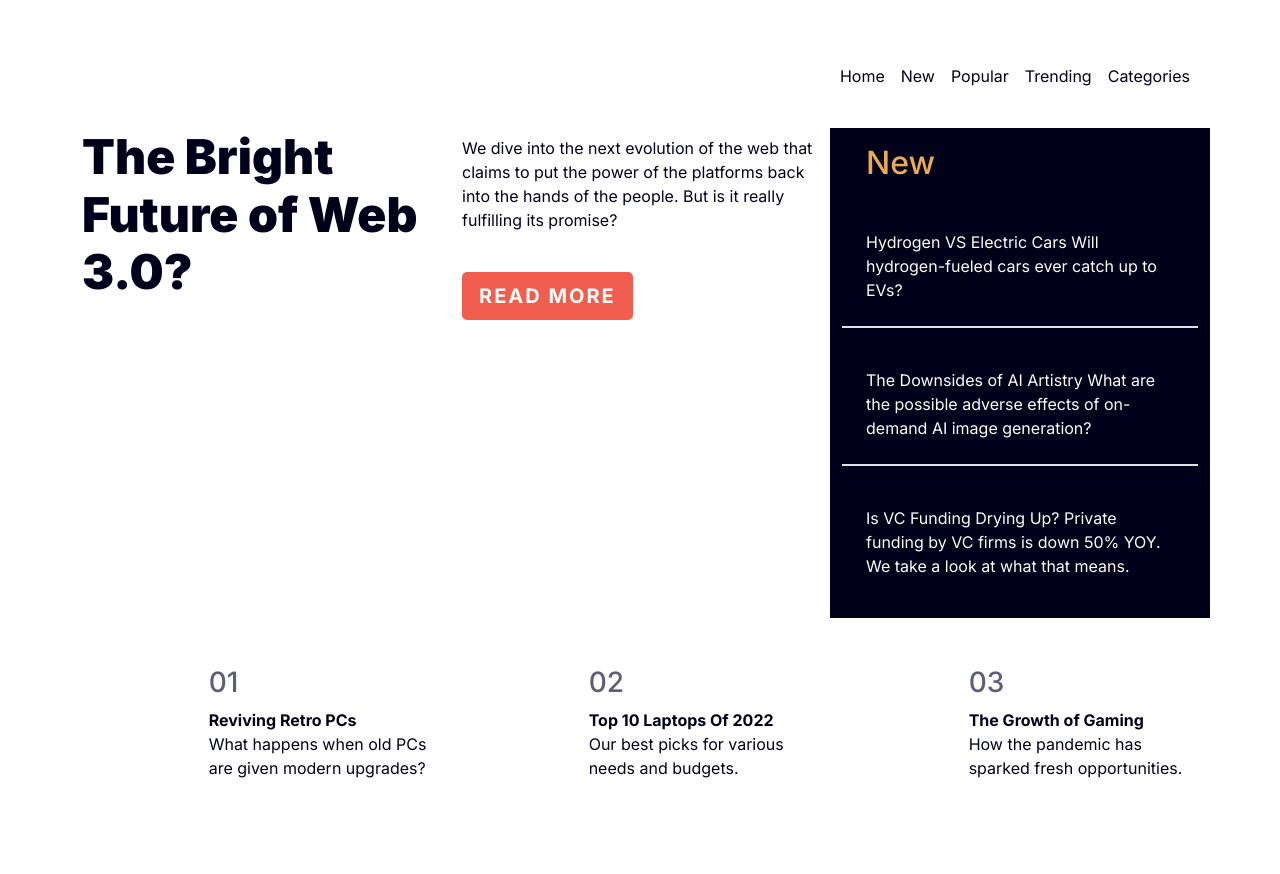
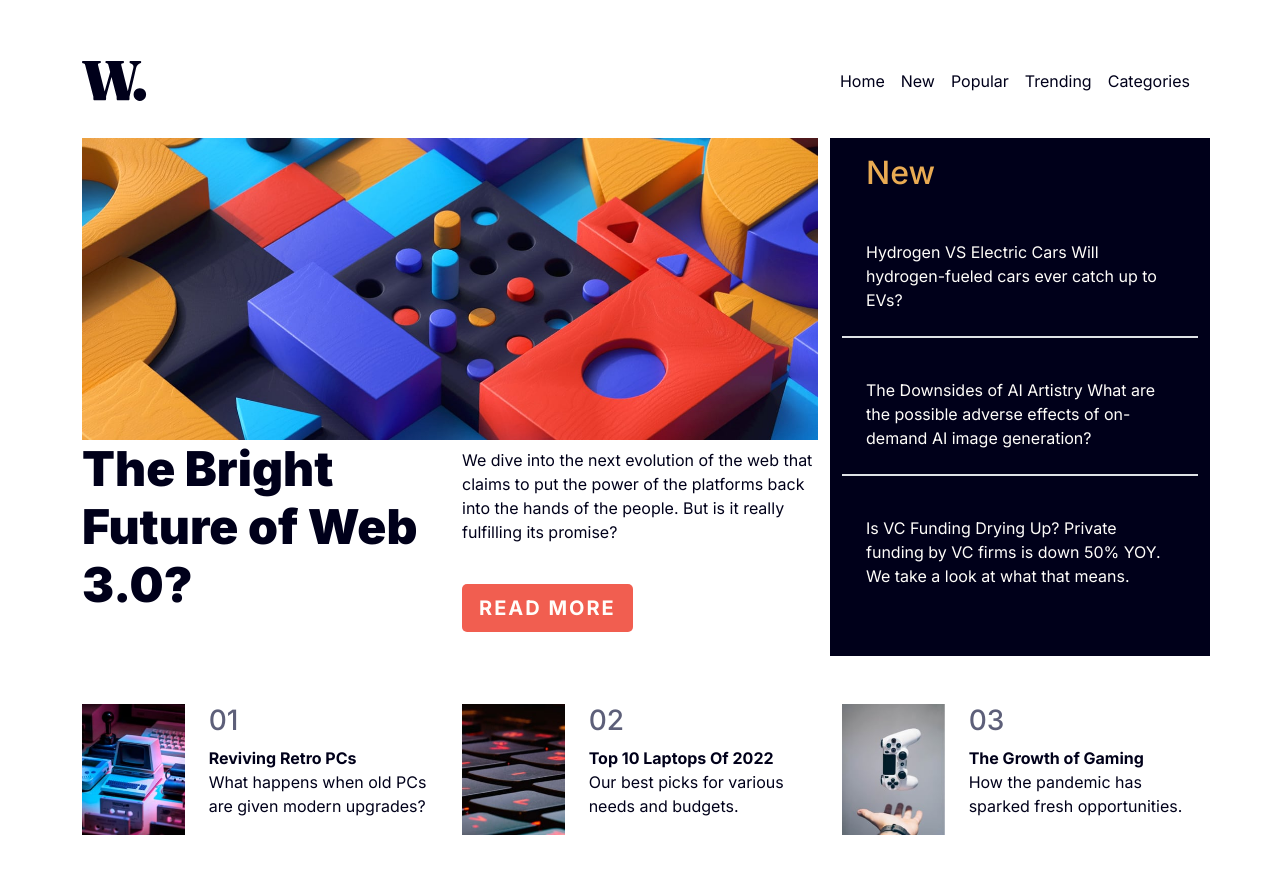
Before and after one commit to Mtrxxo/News, a plain HTML site: page index.html in a window 1280 px wide. Drawn offline with nearby package versions, Linux system fonts and the light colour scheme.

Commit message:
Update index.html

```diff
--- a/index.html
+++ b/index.html
@@ -4,7 +4,7 @@
   <meta charset="UTF-8">
   <meta name="viewport" content="width=device-width, initial-scale=1.0">
 
-  <link rel="icon" type="image/png" sizes="32x32" href="./assets/images/favicon-32x32.png">
+  <link rel="icon" type="image/png" sizes="32x32" href="images/favicon-32x32.png">
   <link href="https://cdn.jsdelivr.net/npm/bootstrap@5.3.2/dist/css/bootstrap.min.css" rel="stylesheet" integrity="sha384-T3c6CoIi6uLrA9TneNEoa7RxnatzjcDSCmG1MXxSR1GAsXEV/Dwwykc2MPK8M2HN" crossorigin="anonymous">
   <link rel="preconnect" href="https://fonts.googleapis.com">
 <link rel="preconnect" href="https://fonts.gstatic.com" crossorigin>
@@ -20,7 +20,7 @@
   <div class="container py-lg-5 py-3">
 <header class="header pb-4">
   <nav class="navbar navbar-expand-lg">
-    <a href="" class="navbar-brand"><img src="assets/images/logo.svg" alt=""></a>
+    <a href="" class="navbar-brand"><img src="images/logo.svg" alt=""></a>
     <button class="navbar-toggler" type="button" data-bs-toggle="collapse" data-bs-target="#navie" aria-controls="navie" aria-expanded="false" aria-label="Navbar Toggle">
       <span class="navbar-toggler-icon"></span>
     </button>
@@ -50,7 +50,7 @@
     <div class="row">
       <div class="col-lg-8">
         <div class="row">
-          <img src="assets/images/image-web-3-desktop.jpg" alt="" class="img-fluid">
+          <img src="images/image-web-3-desktop.jpg" alt="" class="img-fluid">
         </div>
         <div class="row">
           <div class="col-lg-6">
@@ -89,7 +89,7 @@
       <div class="col-lg-4">
         <div class="row">
           <div class="col-lg-4">
-            <img src="assets/images/image-retro-pcs.jpg" alt="" class="img-fluid">
+            <img src="images/image-retro-pcs.jpg" alt="" class="img-fluid">
           </div>
           <div class="col-lg-8 mb-3">
             <h3 style="color: hsl(236, 13%, 42%);">01</h3>
@@ -101,7 +101,7 @@
       <div class="col-lg-4">
         <div class="row">
           <div class="col-lg-4">
-            <img src="assets/images/image-top-laptops.jpg" alt="" class="img-fluid">
+            <img src="images/image-top-laptops.jpg" alt="" class="img-fluid">
           </div>
           <div class="col-lg-8 mb-3">
             <h3 style="color: hsl(236, 13%, 42%);">02</h3>
@@ -113,7 +113,7 @@
       <div class="col-lg-4">
         <div class="row">
           <div class="col-lg-4">
-            <img src="assets/images/image-gaming-growth.jpg" alt="" class="img-fluid">
+            <img src="images/image-gaming-growth.jpg" alt="" class="img-fluid">
           </div>
           <div class="col-lg-8 mb-3">
             <h3 style="color: hsl(236, 13%, 42%);">03</h3>
```
